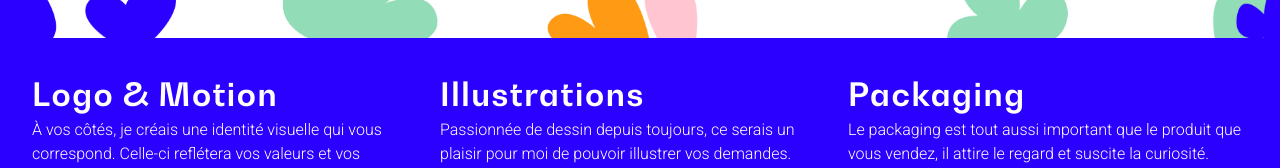
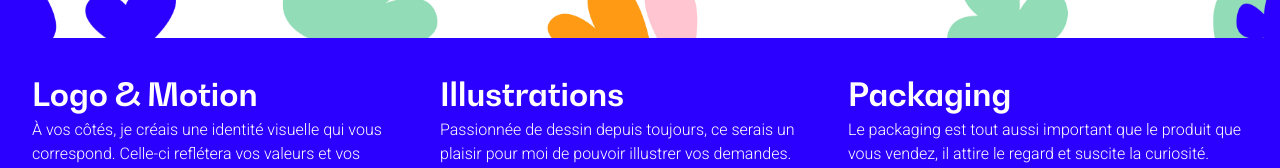
Before and after one commit to martinjeremyl/lucile-portfolio, a Next.js app: page /contact in a window 1280 px wide. Shown: the part 477-645 px from the top of the page. Built offline with nearby package versions, Linux system fonts and the light colour scheme.

Commit message:
chore(): minor css fixes

```diff
--- a/pages/contact.tsx
+++ b/pages/contact.tsx
@@ -90,7 +90,7 @@ export default function Contact({ Component, pageProps }) {
                     </p>
                     <div className="mt-10">
                         <Link href="mailto:luluberlu.studio@gmail.com" passHref>
-                            <span className="gradual cursor-pointer text-2xl md:text-5xl">
+                            <span className="hover:underline gradual cursor-pointer text-2xl md:text-5xl">
                                 luluberlu.studio@gmail.com
                             </span>
                         </Link>
--- a/styles/globals.css
+++ b/styles/globals.css
@@ -220,5 +220,5 @@ hr {
   }
 
   .blue-background h3 { font-family: "Bw Gradual";
-    letter-spacing: 0.1rem;
+    letter-spacing: 0rem;
 }
```
